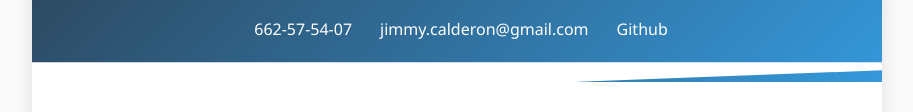
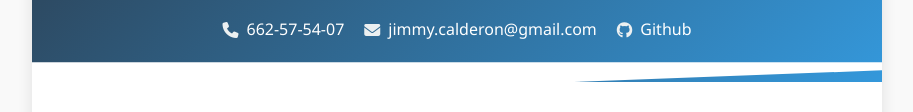
Before and after one commit to JimJos-Calderon/c.v.Jimmy_Calderon, a plain HTML site: page index.html in a window 1280 px wide. Shown: the part 173-285 px from the top of the page, without its empty margins (183-1096 px from the left). Drawn offline with Linux system fonts and the light colour scheme.

Commit message:
Tercer intento

```diff
--- a/index.html
+++ b/index.html
@@ -4,6 +4,7 @@
 <head>
     <meta charset="UTF-8">
     <meta name="viewport" content="width=device-width, initial-scale=1.0">
+    <link rel="stylesheet" href="https://cdnjs.cloudflare.com/ajax/libs/font-awesome/6.5.0/css/all.min.css">
     <title>CV - Jimmy Calderón | Desarrollador Multiplataforma</title>
     <style>
         :root {
```
